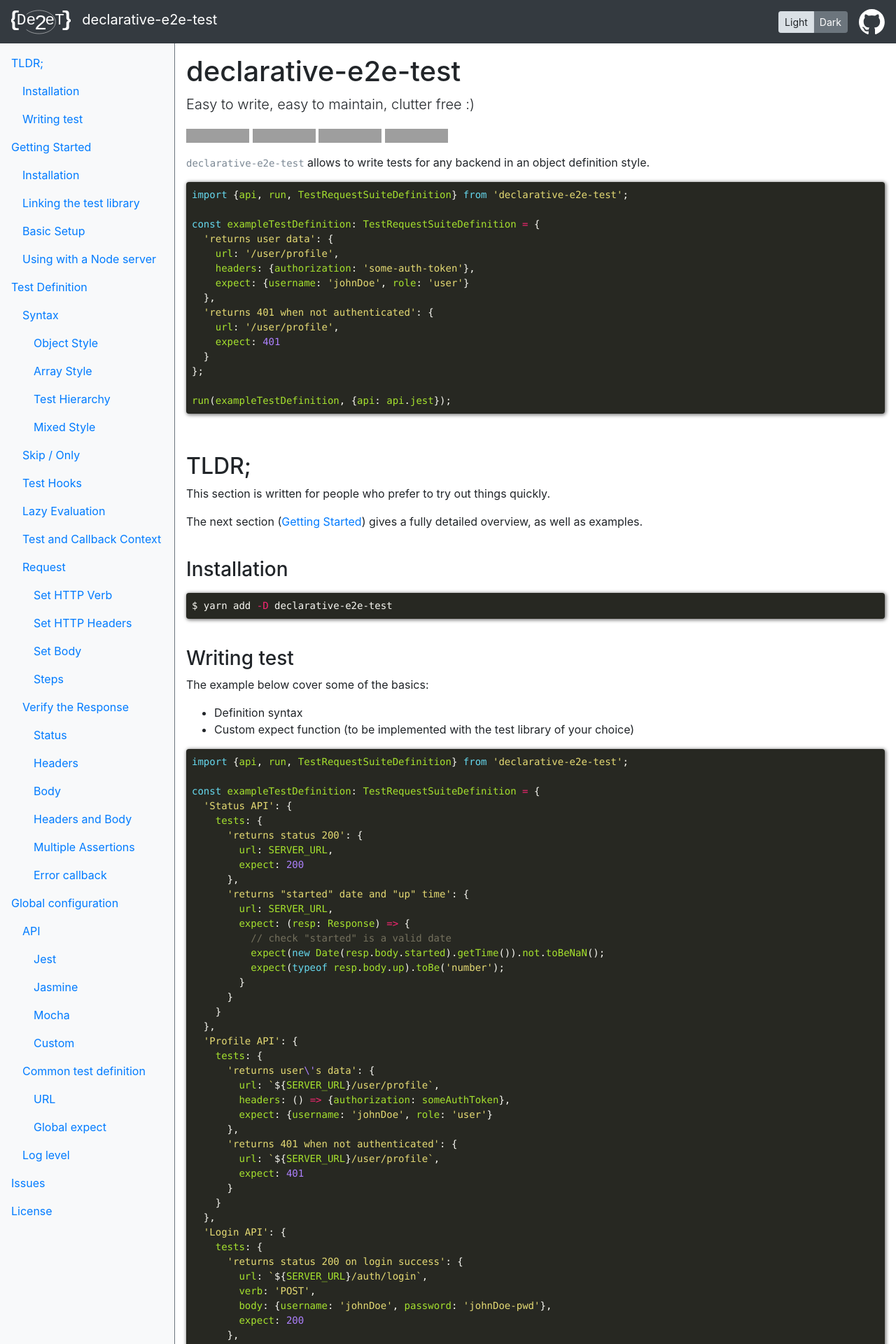
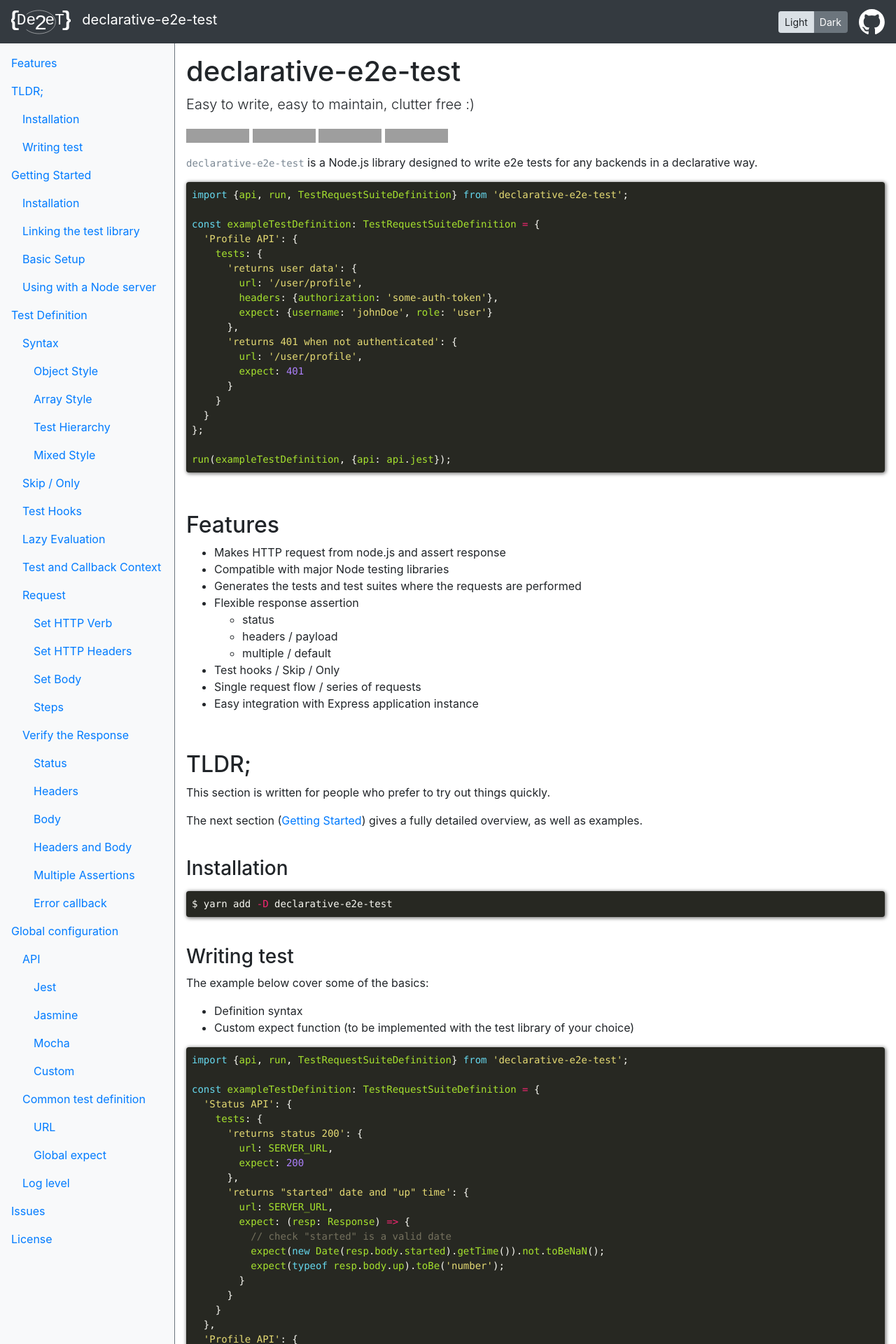
Before and after one commit to marc-ed-raffalli/declarative-e2e-test, a Jekyll site: the page built from docs/index.md, in a window 1280 px wide. Shown: the top 1920 px of the page at 70% size. Built offline with Jekyll 4.4.1, drawn with Linux system fonts in a browser that asks for light colours; our own code applies the rules of GitHub Pages for plain Markdown files; some of the changed text lies outside the part shown; grey boxes are pictures that could not be loaded.

Commit message:
Misc documentation improvements/fixes

````diff
--- a/docs/_layouts/default.html
+++ b/docs/_layouts/default.html
@@ -4,11 +4,16 @@ layout: compress
 <!DOCTYPE html>
 <html lang="en">
 <head>
-  <title>{{site.title}} {% if page.title %} - {{page.title}}{% endif %}</title>
+  {% capture title %}{{site.title}} {% if page.title %} - {{page.title}}{% endif %}{% endcapture %}
+  <title>{{title}}</title>
 
   <meta name="author" content="{{site.author_name}}">
   <meta name="description" content="{{page.description}}">
   <meta name="keywords" content="{{page.keywords | join: ' '}}">
+
+  <meta property="og:title" content="{{title}}">
+  <meta property="og:description" content="{{page.description}}">
+  <meta property="og:locale" content="en_US">
 
   <meta charset="utf-8">
   <meta name="viewport" content="width=device-width, initial-scale=1, shrink-to-fit=no">
--- a/docs/index.md
+++ b/docs/index.md
@@ -1,4 +1,20 @@
 ---
+title:       Documentation
+description: declarative-e2e-test is a Node.js library designed to write e2e tests for any backends in a declarative way.
+             The library is written in TypeScript with a very well defined API, as well as a detailed online documentation.
+             Easy to write, easy to maintain, clutter free :)
+keywords:   [
+API,
+automation,
+declarative,
+e2e,
+HTTP,
+JS,
+REST,
+Supertest,
+test,
+TypeScript
+]
 sidemenu: true
 ---
 
@@ -11,25 +27,42 @@ sidemenu: true
 [![NPM version](https://img.shields.io/npm/v/declarative-e2e-test.svg)](https://www.npmjs.com/package/declarative-e2e-test)
 [![MIT License](https://img.shields.io/badge/License-MIT-green.svg)](https://github.com/marc-ed-raffalli/declarative-e2e-test/blob/master/LICENSE)
 
-`declarative-e2e-test` allows to write tests for any backend in an object definition style.
+`declarative-e2e-test` is a Node.js library designed to write e2e tests for any backends in a declarative way.
 
 ```typescript
 import {api, run, TestRequestSuiteDefinition} from 'declarative-e2e-test';
 
 const exampleTestDefinition: TestRequestSuiteDefinition = {
-  'returns user data': {
-    url: '/user/profile',
-    headers: {authorization: 'some-auth-token'},
-    expect: {username: 'johnDoe', role: 'user'}
-  },
-  'returns 401 when not authenticated': {
-    url: '/user/profile',
-    expect: 401
+  'Profile API': {
+    tests: {
+      'returns user data': {
+        url: '/user/profile',
+        headers: {authorization: 'some-auth-token'},
+        expect: {username: 'johnDoe', role: 'user'}
+      },
+      'returns 401 when not authenticated': {
+        url: '/user/profile',
+        expect: 401
+      }
+    }
   }
 };
 
 run(exampleTestDefinition, {api: api.jest});
 ```
+
+## Features
+
+- Makes HTTP request from node.js and assert response
+- Compatible with major Node testing libraries
+- Generates the tests and test suites where the requests are performed
+- Flexible response assertion
+    - status
+    - headers / payload
+    - multiple / default
+- Test hooks / Skip / Only
+- Single request flow / series of requests
+- Easy integration with Express application instance
 
 ## TLDR;
 
````
Also changed, not shown: README.md.
